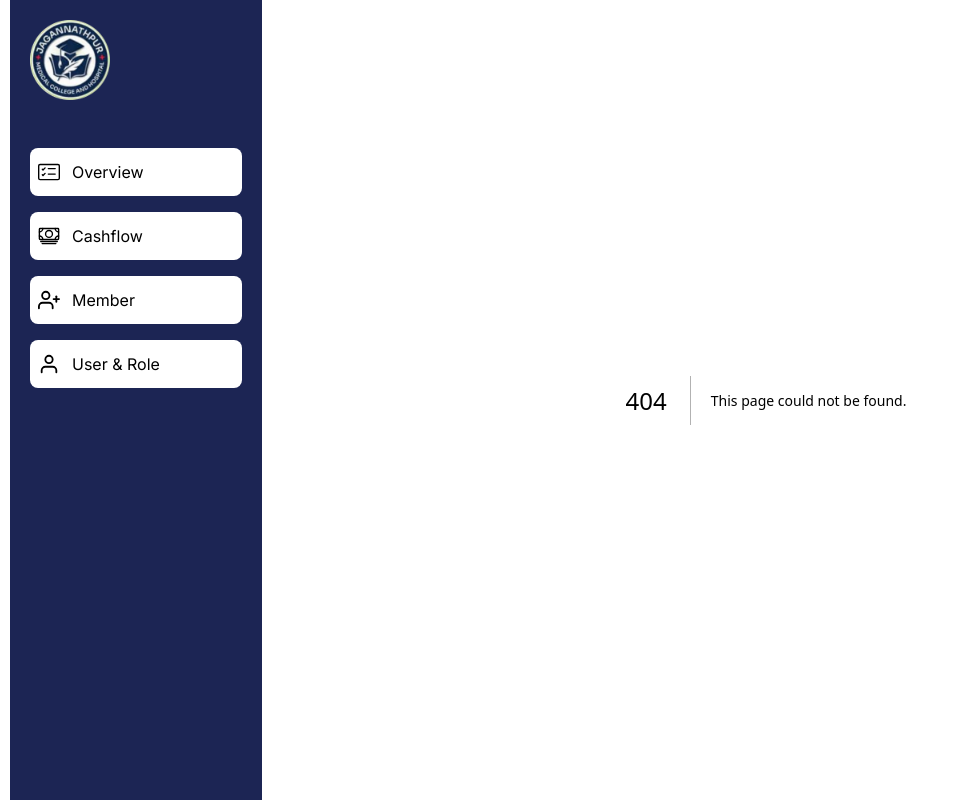
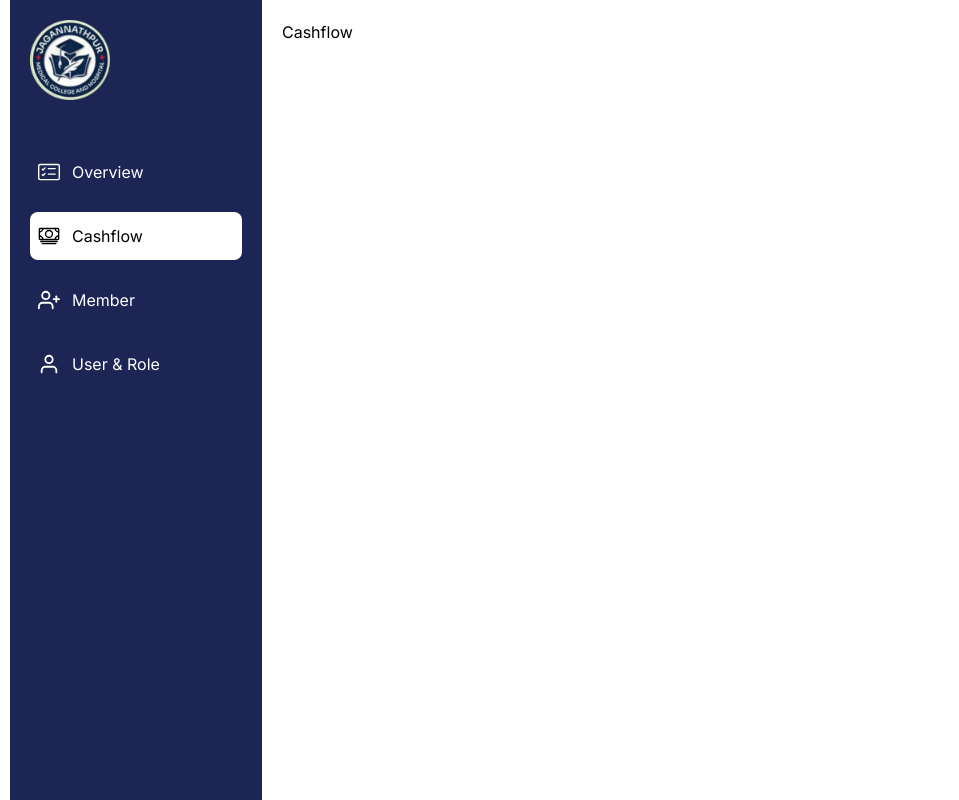
Before and after one commit to developer-shourav/Jagannathpur_Hospital_Dashboard, a Next.js app: page /cashFlow in a window 1280 px wide. Before the commit this address had no page. Shown: the whole page, without its empty margins (0-959 px from the left). Built offline with nearby package versions, Linux system fonts and the light colour scheme.

Commit message:
Initial Pages added and Active Link style added

```diff
--- /dev/null
+++ b/app/cashFlow/page.tsx
@@ -0,0 +1,10 @@
+
+const page = () => {
+    return (
+        <div>
+            Cashflow
+        </div>
+    );
+};
+
+export default page;
--- a/app/components/Home/Menu/MenuLarge.tsx
+++ b/app/components/Home/Menu/MenuLarge.tsx
@@ -1,34 +1,70 @@
+"use client";
 import Image from "next/image";
 import React from "react";
-import siteLogo from '@/public/assets/images/Jagannathpur-logo.png';
+import siteLogo from "@/public/assets/images/Jagannathpur-logo.png";
 import { BsCardChecklist } from "react-icons/bs";
 import { IoCashOutline } from "react-icons/io5";
-import { FiUserPlus , FiUser } from "react-icons/fi";
-
+import { FiUserPlus, FiUser } from "react-icons/fi";
+import Link from "next/link";
+import { usePathname } from "next/navigation";
 
 const MenuLarge = () => {
+  const pathname = usePathname();
+
+  const activeLinkClasses = (path: string) =>
+    `flex gap-3 items-center px-2 py-3 rounded-lg ${
+      pathname === path ? "bg-white text-black" : "text-white"
+    }`;
+
   return (
     <aside className="h-[100vh] p-5 w-[20%] bg-[#1C2554]">
+      {/* -----------Website Logo --------------- */}
       <div className="mb-12">
-        <Image src={siteLogo} width={80} height={80} alt="Jagannathpur Hospital Logo" />
+        <Image
+          src={siteLogo}
+          width={80}
+          height={80}
+          alt="Jagannathpur Hospital Logo"
+        />
       </div>
+
+      {/* ---------All Route's Link--------- */}
       <ul className="flex flex-col gap-4">
-        <li className="flex gap-3 items-center bg-white px-2 py-3 rounded-lg">
-         <span ><BsCardChecklist className="text-[22px]" /></span>
+        <Link href="/" passHref>
+          <li className={activeLinkClasses("/")}>
+            <span>
+              <BsCardChecklist className="text-[22px]" />
+            </span>
             <span>Overview</span>
           </li>
-        <li className="flex gap-3 items-center bg-white px-2 py-3 rounded-lg ">
-         <span ><IoCashOutline className="text-[22px]" /></span>
+        </Link>
+
+        <Link href="/cashFlow" passHref>
+          <li className={activeLinkClasses("/cashFlow")}>
+            <span>
+              <IoCashOutline className="text-[22px]" />
+            </span>
             <span>Cashflow</span>
           </li>
-        <li className="flex gap-3 items-center bg-white px-2 py-3 rounded-lg">
-         <span ><FiUserPlus className="text-[22px]" /></span>
+        </Link>
+
+        <Link href="/member" passHref>
+          <li className={activeLinkClasses("/member")}>
+            <span>
+              <FiUserPlus className="text-[22px]" />
+            </span>
             <span>Member</span>
           </li>
-        <li className="flex gap-3 items-center bg-white px-2 py-3 rounded-lg">
-         <span ><FiUser className="text-[22px]" /></span>
+        </Link>
+
+        <Link href="/userRole" passHref>
+          <li className={activeLinkClasses("/userRole")}>
+            <span>
+              <FiUser className="text-[22px]" />
+            </span>
             <span>User & Role</span>
           </li>
+        </Link>
       </ul>
     </aside>
   );
--- a/app/layout.tsx
+++ b/app/layout.tsx
@@ -26,7 +26,7 @@ export default function RootLayout({
             <MenuLarge />
 
             {/* ----------Main Content--------------- */}
-            <div className="w-[80%]">{children}</div>
+            <div className="w-[80%] p-5" >{children}</div>
           </div>
         </main>
       </body>
--- /dev/null
+++ b/app/member/page.tsx
@@ -0,0 +1,10 @@
+
+const page = () => {
+    return (
+        <div>
+            Member
+        </div>
+    );
+};
+
+export default page;
--- a/app/page.tsx
+++ b/app/page.tsx
@@ -1,7 +1,7 @@
 export default function Home() {
   return (
-    <div className="w-full p-5">
-      <h1 className="">Hello I am Shourav</h1>
+    <div className="w-full ">
+      <h1 className="">Home</h1>
     </div>
   );
 }
--- /dev/null
+++ b/app/userRole/page.tsx
@@ -0,0 +1,11 @@
+
+
+const page = () => {
+    return (
+        <div>
+          User & Role
+        </div>
+    );
+};
+
+export default page;
```
Lines whose indentation alone changed are shown as unchanged.
